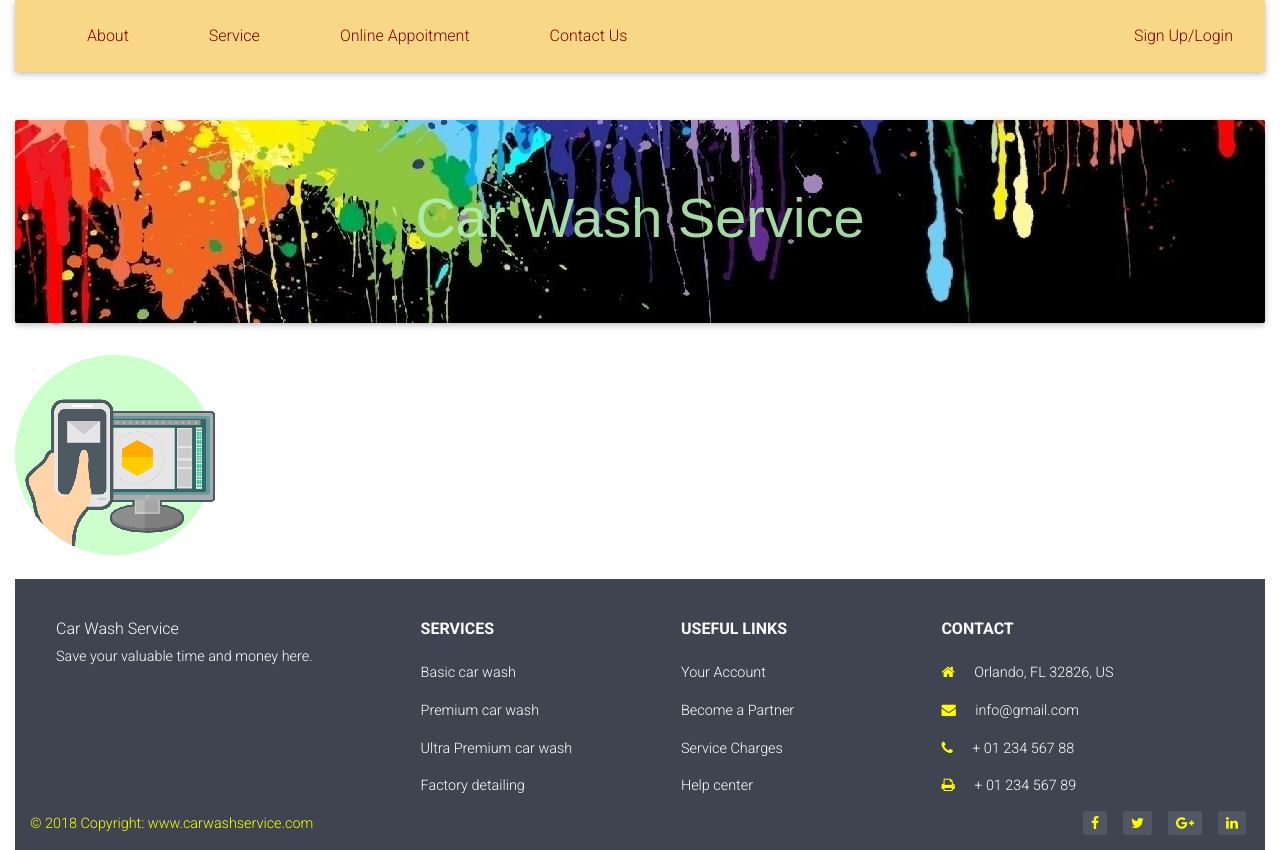
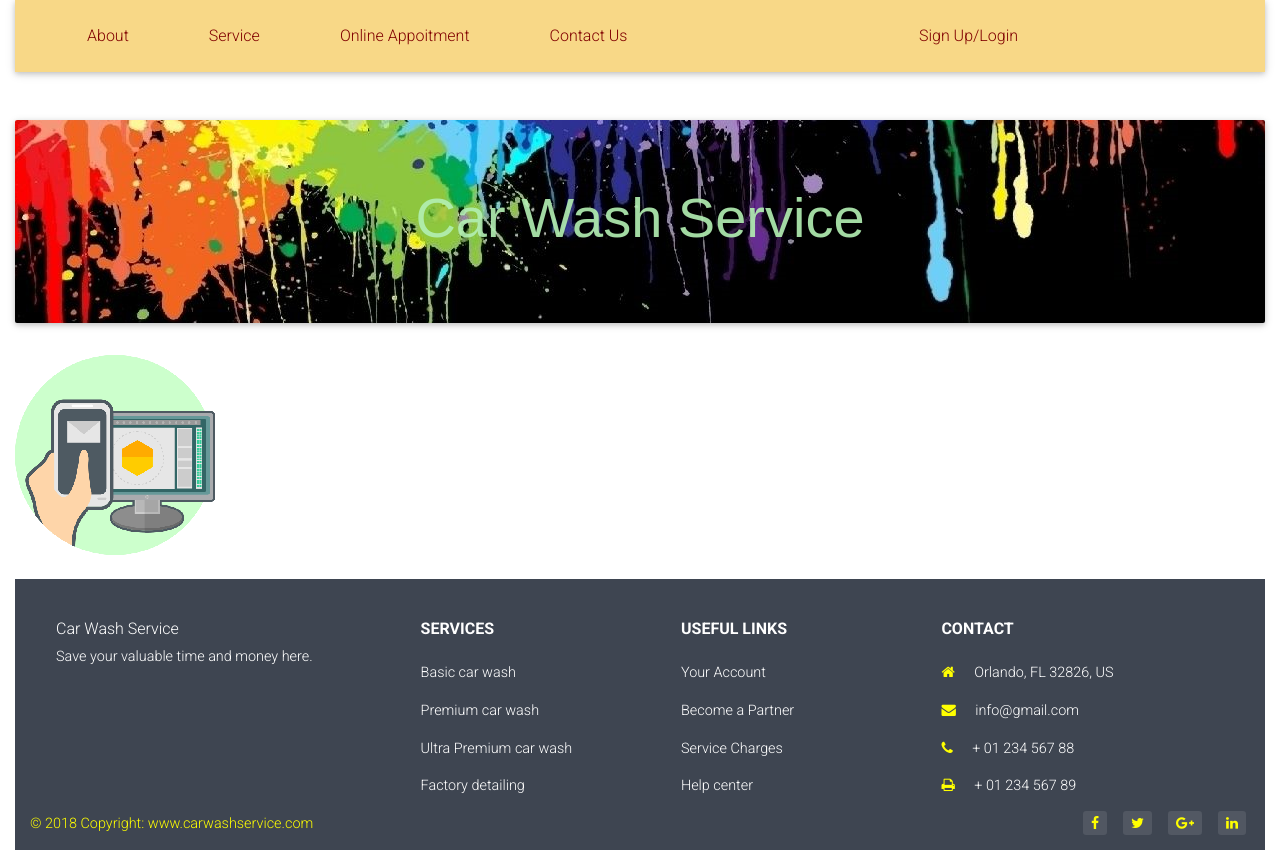
Before and after one commit to Deepastar/Final-Project, a React (Create React App) app in the folder client/: page / in a window 1280 px wide. Built offline with nearby package versions, Linux system fonts and the light colour scheme; a web font is replaced by a local one.

Commit message:
nav bar changes

```diff
--- a/client/src/components/NavBar/Navboot.css
+++ b/client/src/components/NavBar/Navboot.css
@@ -6,3 +6,7 @@
 .nav-link{
     color: maroon;
 }
+#signIn{
+    float: right;
+    margin-left: 20%;
+}
--- a/client/src/components/NavBar/Navboot.js
+++ b/client/src/components/NavBar/Navboot.js
@@ -29,7 +29,7 @@ const Navboot = () => (
                 </Link>
                 </li>
             </ul>
-            <div className="collapse navbar-collapse justify-content-end">
+            <div className="navbar-nav" id="signIn">
 
             <Link to="/auth" className={window.location.pathname === "/auth" ? "nav-link active": "nav-link"}>
                 {localStorage.getItem("userName") == null ? "Sign Up/Login" : "Logout"}
```
